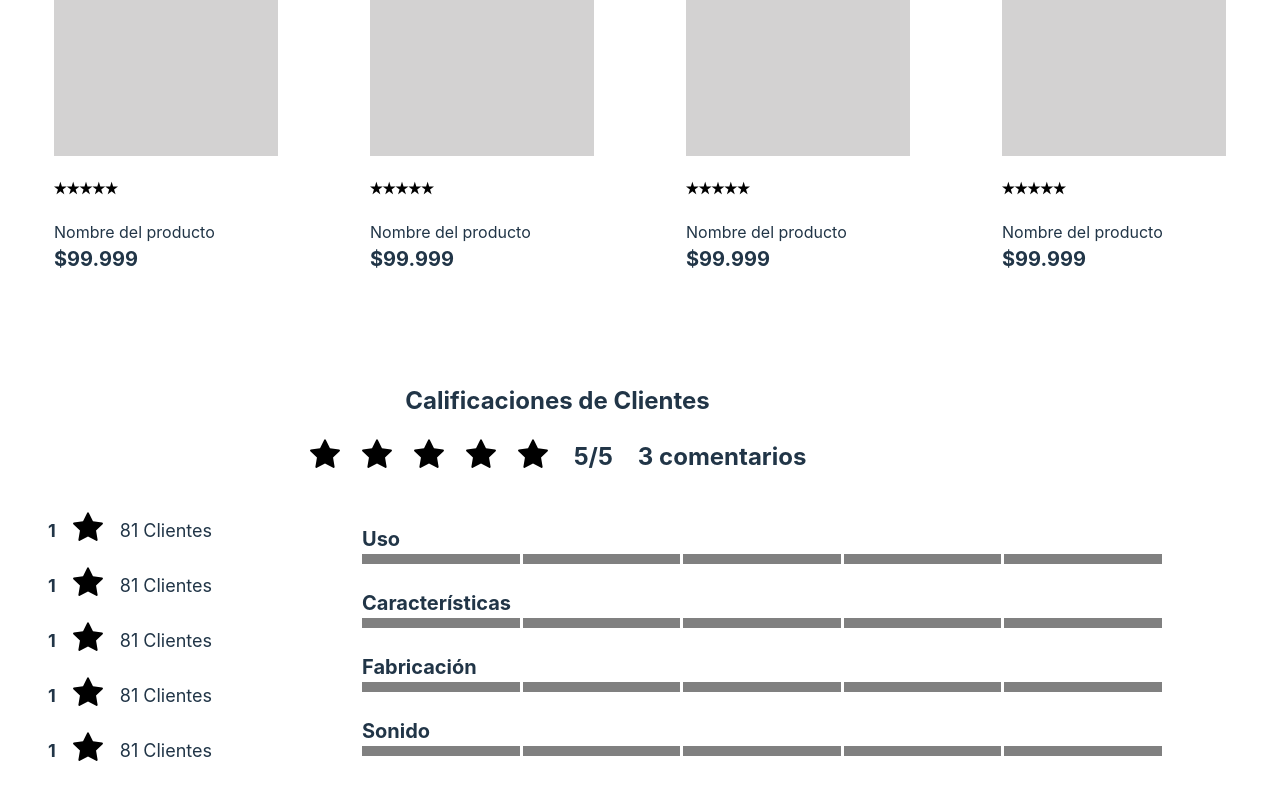
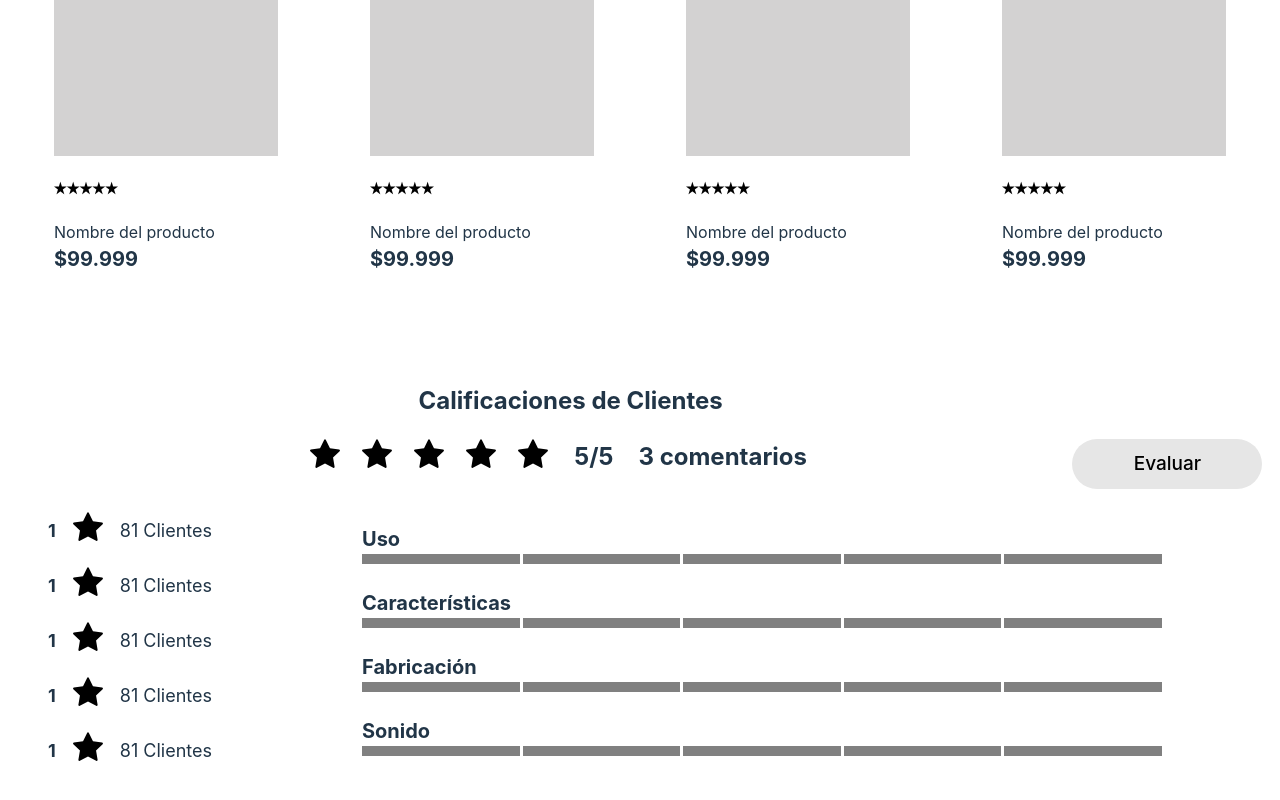
Before and after one commit to jrivas0710/Ventoverso_2, a React app: page / in a window 1280 px wide. Shown: the part 1692-2492 px from the top of the page. Built offline with nearby package versions, Linux system fonts and the light colour scheme; the HTML template or start-up script is replaced by a standard one.

Commit message:
quedo listo el diseño de la pagina principal

```diff
--- a/src/components/evaluacion/EvaluacionCentro.css
+++ b/src/components/evaluacion/EvaluacionCentro.css
@@ -56,6 +56,23 @@ h2{
 .tituloEvaluacionCentro{
   position: absolute;
   bottom: 14%;
-  right: 37%;
+  right: 35%;
+}
 
-}
+.evaluarBoton{
+    position: absolute;
+    background-color: #e6e6e6;
+    border-radius: 30px;
+    border: 1px solid transparent;
+    font-size: 19px;
+    padding: 0;
+    margin: 0;
+    font-weight: 500;
+    font-family: inherit;
+    cursor: pointer;
+    width: 190px;
+    height: 50px;
+    text-align: center;
+    align-self: flex-end;
+    left: 146%;
+    }
--- a/src/components/evaluacion/EvaluacionCentro.tsx
+++ b/src/components/evaluacion/EvaluacionCentro.tsx
@@ -20,7 +20,9 @@ export const EvaluacionCentro = () => {
                         </div>
                         <div><b><span>5/5</span></b></div>
                         <div><b><span>3 comentarios</span></b></div>
-                    </div></div>
+                        <div><button className="evaluarBoton">Evaluar</button></div>
+                    </div>
+                    </div>
 
 
                 <div className="criteriosRanking">
```
